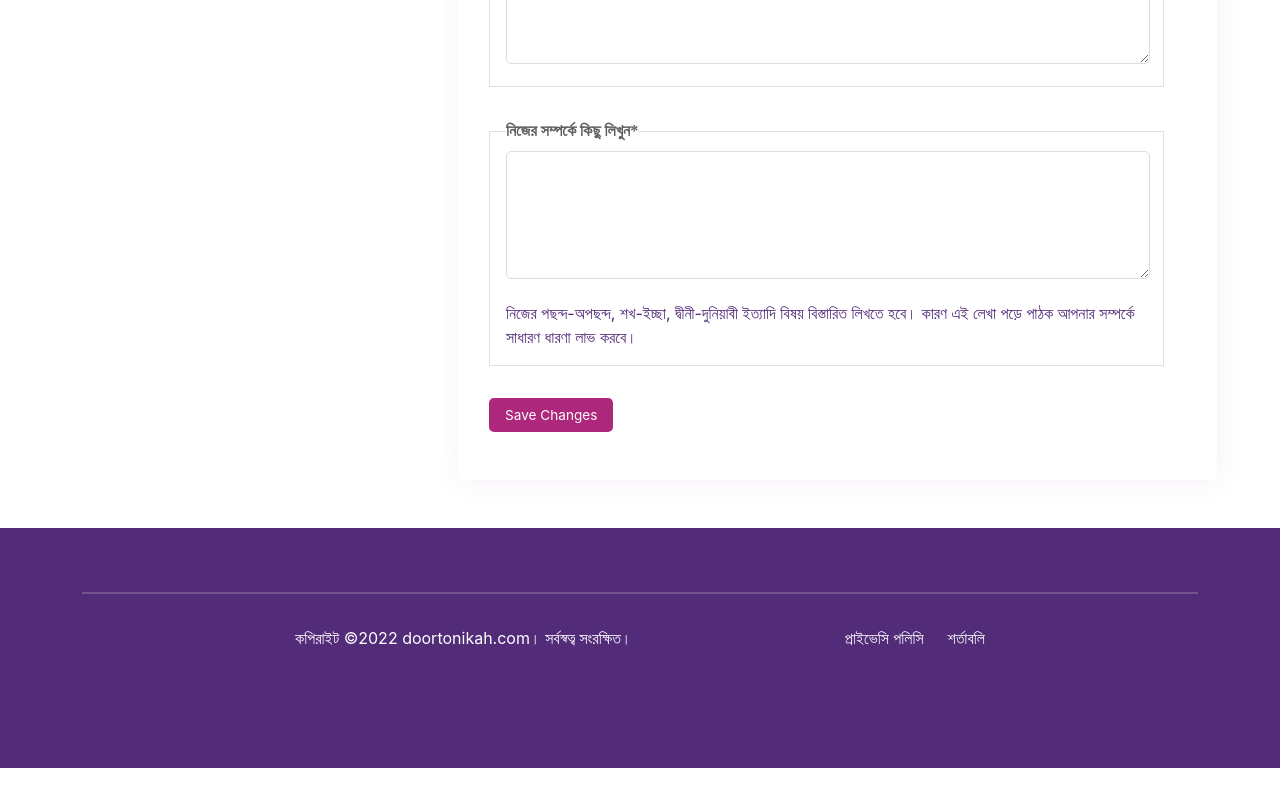
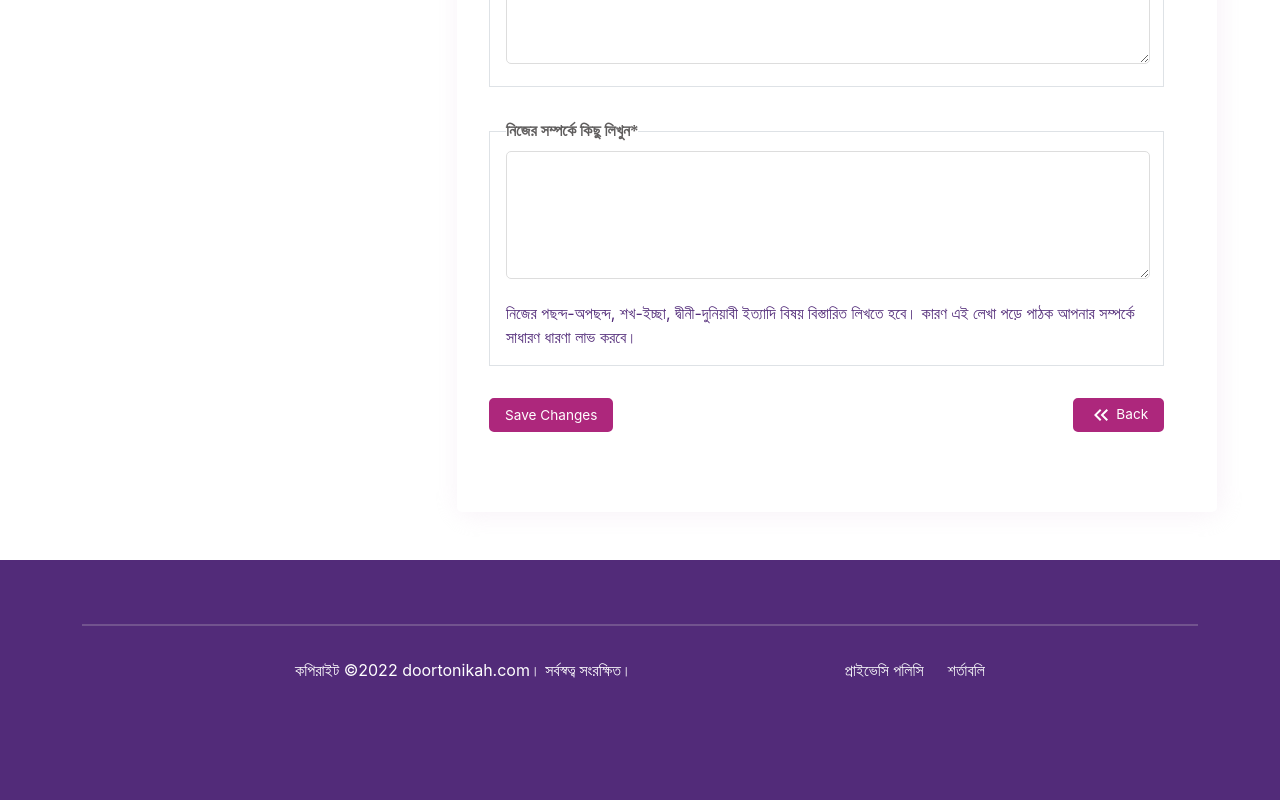
Before and after one commit to SumanIslam/DoorToNikah, a React (Create React App) app: page /biodata/registration/step6 in a window 1280 px wide. Shown: the part 2044-2844 px from the top of the page. Before the commit the page ends 2812 px from the top, so only its background shows below. Built offline with nearby package versions, Linux system fonts and the light colour scheme; a web font is replaced by a local one.

Commit message:
complete step6 component

```diff
--- a/src/component/registration/step6/step6-form-container.component.jsx
+++ b/src/component/registration/step6/step6-form-container.component.jsx
@@ -4,6 +4,9 @@ import FormContainerButtonNav from '../common-component/form-container-button-na
 import FormContainerNav from '../common-component/form-container-nav/form-container-nav.component';
 import FormButtonContainer from '../common-component/form-button-container/form-button-container.component';
 import InputField from '../common-component/input-field/input-field.component';
+
+// registration context
+import useRegistration from '../../../hooks/useRegistration';
 
 const Step6FormContainer = () => {
 	const [personalInfo, setPersonalInfo] = useState({
@@ -22,11 +25,33 @@ const Step6FormContainer = () => {
 		favoriteIslamicScholar: '',
 		specialSkills: '',
 		aboutYourself: '',
+		haveSunnatiBeard: '',
+		clothesOverAnkle: '',
+		outdoorClothes: '',
 	});
+
+	// registration context
+	const { candidatesInfo, setCandidatesInfo } = useRegistration();
+
+	const [loading, setLoading] = useState(false);
+	const [saved, setSaved] = useState(false);
 
 	const handlePersonalInfo = (e) => {
 		e.preventDefault();
 		setPersonalInfo({ ...personalInfo, [e.target.name]: e.target.value });
+	};
+
+	const handleSubmit = (e) => {
+		e.preventDefault();
+		setLoading(true);
+		setCandidatesInfo({
+			...candidatesInfo,
+			personalInfo: { ...personalInfo },
+		});
+		setTimeout(() => {
+			setLoading(false);
+			setSaved(true);
+		}, 2000);
 	};
 
 	return (
@@ -35,6 +60,57 @@ const Step6FormContainer = () => {
 			<div className='mlr-2'>
 				<FormContainerButtonNav current={6} />
 				<div className='form-container'>
+					<form onSubmit={handleSubmit}>
+						{/* if biodataType is 'পাত্রের বায়োডাটা' */}
+						{candidatesInfo.generalInfo?.biodataType === 'পাত্রের বায়োডাটা' && (
+							<>
+								{/* sunnati beard */}
+								<InputField
+									title='সুন্নতি দাঁড়ি রয়েছে কি?*'
+									variant='input'
+									value={personalInfo.haveSunnatiBeard}
+									required={true}
+									name='haveSunnatiBeard'
+									handleChange={handlePersonalInfo}
+								/>
+								{/* clothes over ankle */}
+								<InputField
+									title='পায়ের টাখনুর উপরে কাপড় পরেন?*'
+									variant='input'
+									value={personalInfo.clothesOverAnkle}
+									required={true}
+									name='clothesOverAnkle'
+									handleChange={handlePersonalInfo}
+								/>
+								{/* outdoor clothes */}
+								<InputField
+									title='ঘরের বাহিরে সাধারণত কী ধরণের পোশাক পরেন?*'
+									variant='input'
+									value={personalInfo.outdoorClothes}
+									required={true}
+									name='outdoorClothes'
+									guideText='এভাবে উত্তর দিতে পারেনঃ- "সাদা পাঞ্জবী সাথে সাদা টুপি" বা "জিন্স প্যান্ট সাথে শার্ট"'
+									handleChange={handlePersonalInfo}
+								/>
+							</>
+						)}
+
+						{/* if biodataType is 'পাত্রীর বায়োডাটা' */}
+						{candidatesInfo.generalInfo?.biodataType === 'পাত্রীর বায়োডাটা' && (
+							<>
+								{/* outdoor clothes */}
+								<InputField
+									title='ঘরের বাহিরে সাধারণত কী ধরণের পোশাক পরেন? (পর্দার বিবরণ)*'
+									variant='input'
+									value={personalInfo.outdoorClothes}
+									required={true}
+									name='outdoorClothes'
+									guideText='উত্তর যেভাবে দিতে পারেনঃ- "কালো বোরকা ও হিজাব পরি কিন্ত নিকাব পরি না" বা " কালো বোরকা ও নিকাব পরি কিন্ত হাত-পা মোজা পরি না"। এভাবে নিজের মত করে আপনার পোষাকের বিবরণ দিবেন। যেন পাঠক আপনার পর্দার ব্যাপারে নূন্যতম ধারণা করতে পারেন।'
+									handleChange={handlePersonalInfo}
+								/>
+							</>
+						)}
+
 						{/* for prayers */}
 						<InputField
 							title='প্রতিদিন পাঁচ ওয়াক্ত নামাজ পড়া হয়?*'
@@ -185,12 +261,16 @@ const Step6FormContainer = () => {
 							guideText='নিজের পছন্দ-অপছন্দ, শখ-ইচ্ছা, দ্বীনী-দুনিয়াবী ইত্যাদি বিষয় বিস্তারিত লিখতে হবে। কারণ এই লেখা পড়ে পাঠক আপনার সম্পর্কে সাধারণ ধারণা লাভ করবে।'
 							handleChange={handlePersonalInfo}
 						/>
-				</div>
+
 						{/* buttons */}
 						<FormButtonContainer
-					states={personalInfo}
-					url='/biodata/registration/step7'
+							nextUrl='/biodata/registration/step7'
+							backUrl='/biodata/registration/step5'
+							loading={loading}
+							saved={saved}
 						/>
+					</form>
+				</div>
 			</div>
 		</div>
 	);
```
Lines whose indentation alone changed are shown as unchanged.
